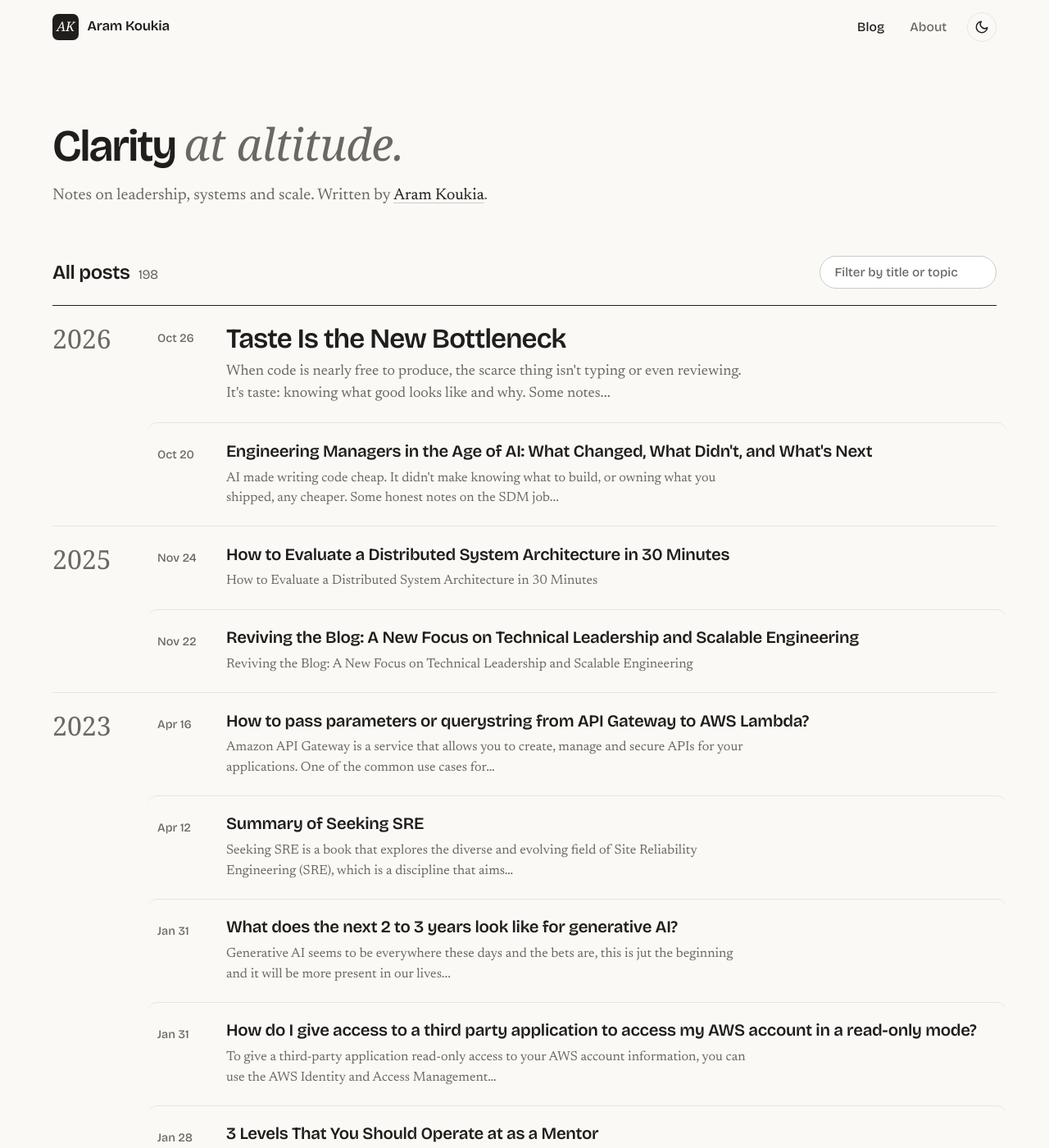
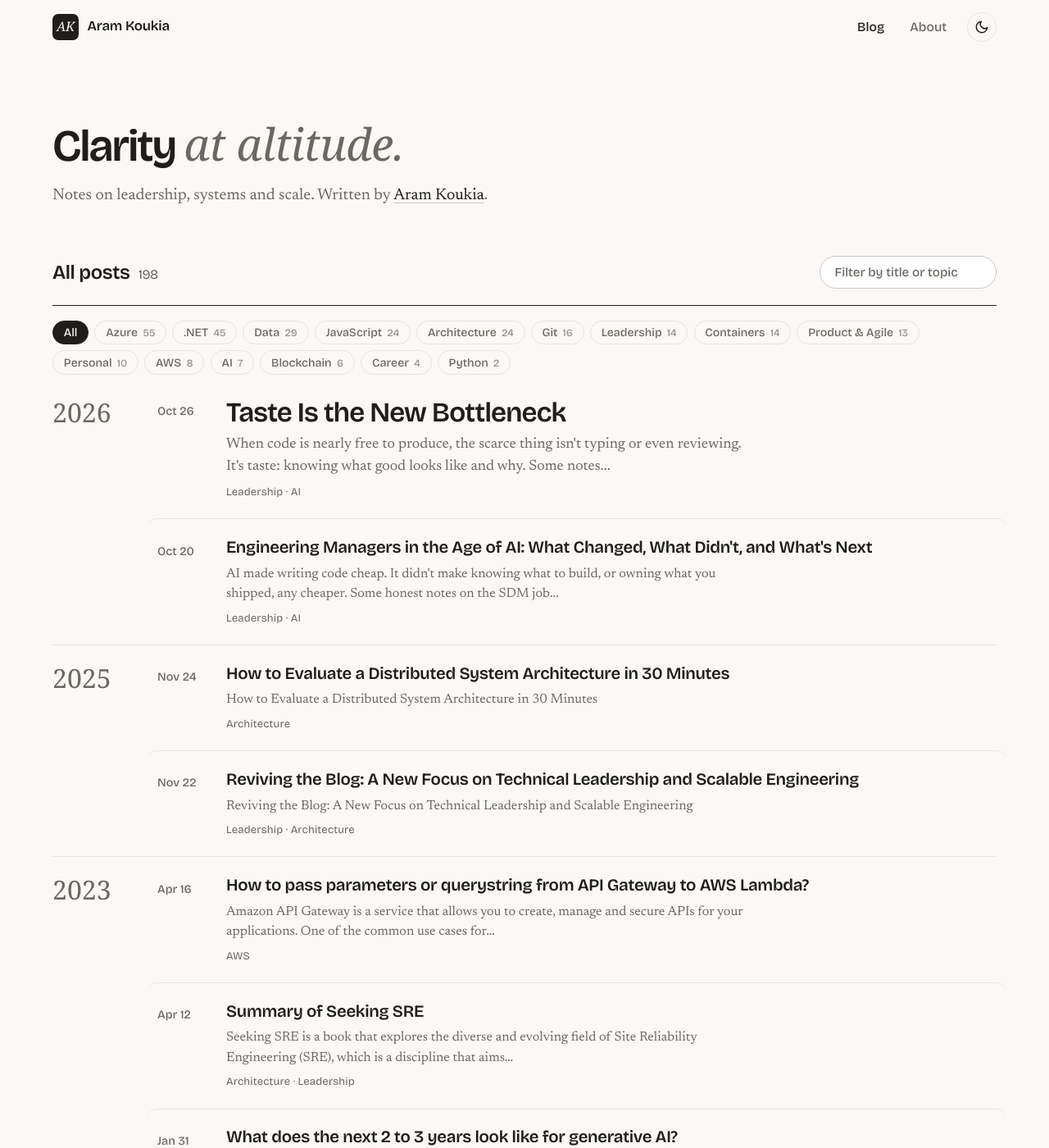
Before and after one commit to aramkoukia/aramkoukia.github.io, a Jekyll site: the page built from index.html, in a window 1280 px wide and 1400 px high. Shown: the whole window at 82% size. Built offline with Jekyll 4.4.1, drawn with Linux system fonts in a browser that asks for light colours; some web fonts are replaced; some of the changed text lies outside the part shown.

Commit message:
adding tags to htmml pages

```diff
--- a/_includes/post-list.html
+++ b/_includes/post-list.html
@@ -7,12 +7,15 @@
     <ol class="entries">
       {% for post in y.items %}
         {% assign desc = post.description | default: post.excerpt | strip_html | strip_newlines | truncatewords: 26 %}
+        {% capture slugs %}{% for t in post.tags %}{{ t | slugify }} {% endfor %}{% endcapture %}
         <li class="entry{% if post.url == latest.url %} entry-latest{% endif %}"
-            data-search="{{ post.title | downcase | escape }} {{ desc | downcase | escape }}">
+            data-search="{{ post.title | downcase | escape }} {{ desc | downcase | escape }} {{ post.tags | join: ' ' | downcase | escape }}"
+            data-tags="{{ slugs | strip }}">
           <time datetime="{{ post.date | date_to_xmlschema }}">{{ post.date | date: "%b %-d" }}</time>
           <div class="entry-body">
             <h3><a href="{{ post.url | relative_url }}">{{ post.title | escape }}</a></h3>
             {% if desc != "" %}<p>{{ desc | escape }}</p>{% endif %}
+            {% if post.tags.size > 0 %}<p class="entry-tags">{{ post.tags | join: " · " | escape }}</p>{% endif %}
           </div>
         </li>
       {% endfor %}
--- a/_layouts/home.html
+++ b/_layouts/home.html
@@ -17,6 +17,14 @@ layout: default
         <input id="filter" type="search" placeholder="Filter by title or topic" autocomplete="off">
       </label>
     </div>
+    {% capture counted %}{% for t in site.tags %}{{ t[1].size | plus: 1000 }}#{{ t[0] }}|{% endfor %}{% endcapture %}
+    {% assign ranked = counted | split: "|" | sort | reverse %}
+    <div class="tag-filter" role="group" aria-label="Filter by topic">
+      <button type="button" class="tag" data-tag="" aria-pressed="true">All</button>
+      {% for r in ranked %}{% assign parts = r | split: "#" %}{% assign name = parts[1] %}
+      <button type="button" class="tag" data-tag="{{ name | slugify }}" aria-pressed="false">{{ name | escape }} <span>{{ parts[0] | minus: 1000 }}</span></button>
+      {% endfor %}
+    </div>
     {% include post-list.html %}
     <p id="empty" class="empty" hidden>No posts match “<span></span>”. Try a shorter search term.</p>
   </div>
--- a/_layouts/post.html
+++ b/_layouts/post.html
@@ -11,6 +11,9 @@ layout: default
       <time datetime="{{ page.date | date_to_xmlschema }}">{{ page.date | date: "%B %-d, %Y" }}</time>
       <span>{{ words | plus: 219 | divided_by: 220 }} min read</span>
     </p>
+    {% if page.tags.size > 0 %}
+    <p class="post-tags">{% for t in page.tags %}<a class="tag" href="{{ '/' | relative_url }}?tag={{ t | slugify }}">{{ t | escape }}</a>{% endfor %}</p>
+    {% endif %}
   </header>
 
   <aside class="toc" id="toc" aria-label="On this page" hidden></aside>
--- a/assets/css/style.css
+++ b/assets/css/style.css
@@ -156,6 +156,17 @@ a { color: inherit; }
 }
 .filter input::placeholder { color: var(--muted); }
 .filter input:focus-visible { outline-offset: 2px; }
+.tag-filter { display: flex; flex-wrap: wrap; gap: .45rem; padding: 1.1rem 0 .4rem; }
+.tag {
+  display: inline-flex; align-items: baseline; gap: .4rem; padding: .32rem .8rem; border-radius: 999px;
+  border: 1px solid var(--line); background: transparent; color: var(--muted); cursor: pointer;
+  font: 500 .88rem var(--display); text-decoration: none; transition: color .15s, border-color .15s, background .15s;
+}
+.tag span { font-size: .78rem; opacity: .7; }
+.tag:hover { color: var(--ink); border-color: var(--line-strong); }
+.tag[aria-pressed="true"] { color: var(--paper); background: var(--ink); border-color: var(--ink); }
+.entry-tags { margin-top: .5rem !important; font-family: var(--display); font-size: .82rem !important; color: var(--muted); letter-spacing: .01em; }
+.post-tags { display: flex; flex-wrap: wrap; gap: .4rem; margin: 1rem 0 0; }
 .years { margin-top: 0; }
 .year { display: grid; gap: 0; border-bottom: 1px solid var(--line); }
 @media (min-width: 760px) { .year { grid-template-columns: 8rem minmax(0, 1fr); } }
--- a/assets/js/site.js
+++ b/assets/js/site.js
@@ -92,26 +92,44 @@
     wrap.appendChild(b);
   });
 
-  /* Filter the post index */
+  /* Filter the post index by text and topic */
   var f = document.getElementById('filter');
   if (f) {
     var items = [].slice.call(document.querySelectorAll('.entry'));
     var years = [].slice.call(document.querySelectorAll('.year'));
     var empty = document.getElementById('empty');
-    f.addEventListener('input', function () {
+    var chips = [].slice.call(document.querySelectorAll('.tag-filter .tag'));
+    var tag = new URLSearchParams(location.search).get('tag') || '';
+    if (tag && !chips.some(function (c) { return c.dataset.tag === tag; })) tag = '';
+
+    var apply = function () {
       var q = f.value.trim().toLowerCase();
       var shown = 0;
       items.forEach(function (it) {
-        var match = !q || it.dataset.search.indexOf(q) > -1;
+        var match = (!q || it.dataset.search.indexOf(q) > -1) &&
+          (!tag || (' ' + it.dataset.tags + ' ').indexOf(' ' + tag + ' ') > -1);
         it.hidden = !match;
         if (match) shown++;
       });
       years.forEach(function (y) { y.hidden = !y.querySelector('.entry:not([hidden])'); });
+      chips.forEach(function (c) { c.setAttribute('aria-pressed', String(c.dataset.tag === tag)); });
       if (empty) {
         empty.hidden = shown > 0;
         var s = empty.querySelector('span');
-        if (s) s.textContent = f.value;
+        if (s) s.textContent = q || (chips.filter(function (c) { return c.dataset.tag === tag; })[0] || {}).textContent || '';
       }
+    };
+
+    f.addEventListener('input', apply);
+    chips.forEach(function (c) {
+      c.addEventListener('click', function () {
+        tag = c.dataset.tag === tag ? '' : c.dataset.tag;
+        var url = new URL(location.href);
+        if (tag) url.searchParams.set('tag', tag); else url.searchParams.delete('tag');
+        history.replaceState(null, '', url);
+        apply();
+      });
     });
+    if (tag) apply();
   }
 })();
--- a/tools/auto_tag.py
+++ b/tools/auto_tag.py
@@ -8,7 +8,7 @@ Usage:
     python3 tools/auto_tag.py --dry-run  # print what would change
 
 Posts that already have a `tags:` line are left alone unless --force is passed,
-so hand-edited tags are safe. Edit TAGS below to change the categories.
+so hand-edited tags are safe (--force overwrites them). Edit TAGS below to change the categories.
 """
 import re
 import sys
@@ -18,7 +18,7 @@ from pathlib import Path
 TAGS = {
     "Leadership": [
         "leadership", "leader", "leaders", "engineering manager", "engineering managers",
-        "mentor", "mentoring", "teams", "team's", "hire", "hiring", "career", "culture", "1:1", "one-on-one",
+        "mentor", "mentoring", "teams", "team's", "hire", "hiring", "culture", "1:1", "one-on-one",
         "star players", "fulfillment", "sdm", "velocity", "greatness", "taste",
     ],
     "Product & Agile": [
@@ -60,6 +60,8 @@ TAGS = {
         "docker", "kubernetes", "container", "containers", "swarm", "service fabric", "aks",
         "dev spaces",
     ],
+    "Career": ["career", "books", "what to read", "top paying", "stay curious"],
+    "Python": ["python", "scrapy", "django", "flask"],
     "Git": ["git", "gitignore", "commit", "commits", "branch"],
     "Blockchain": [
         "blockchain", "ethereum", "smart contract", "smart contracts", "bitcoin", "crypto",
```
